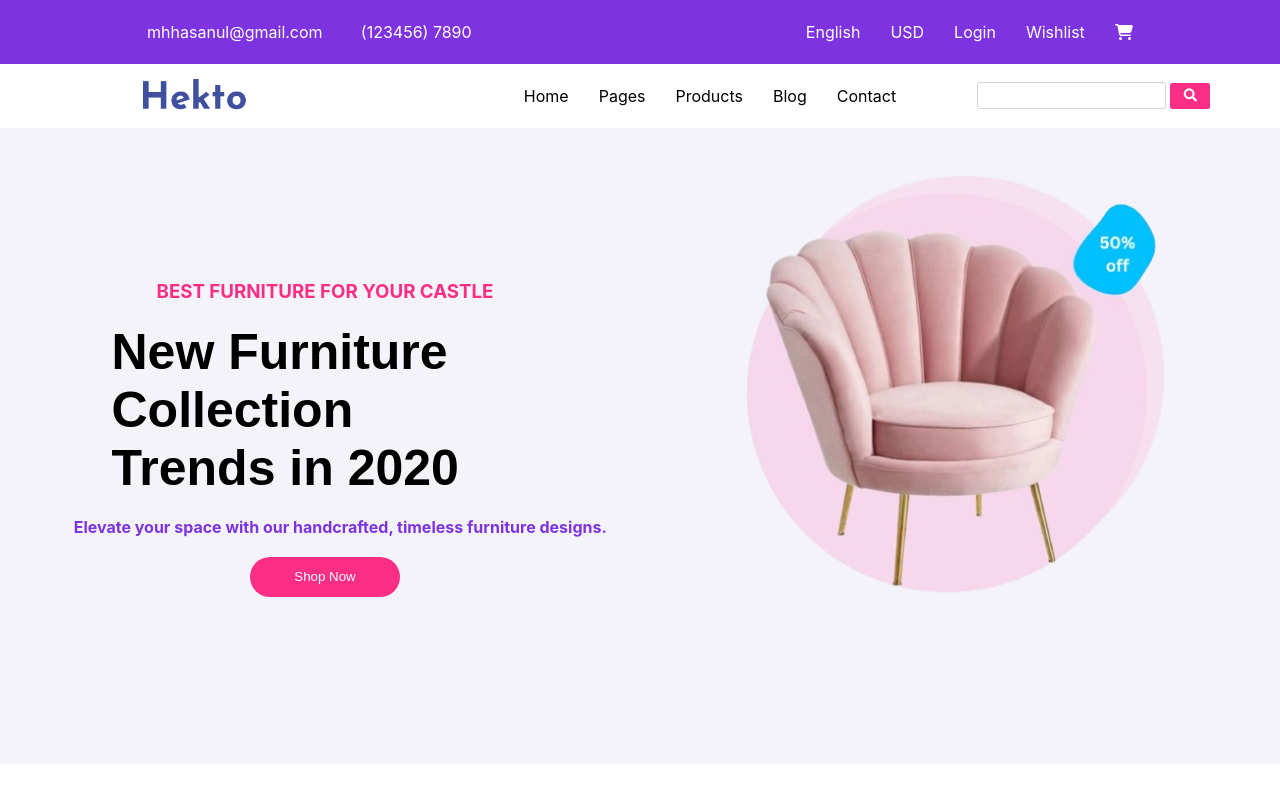
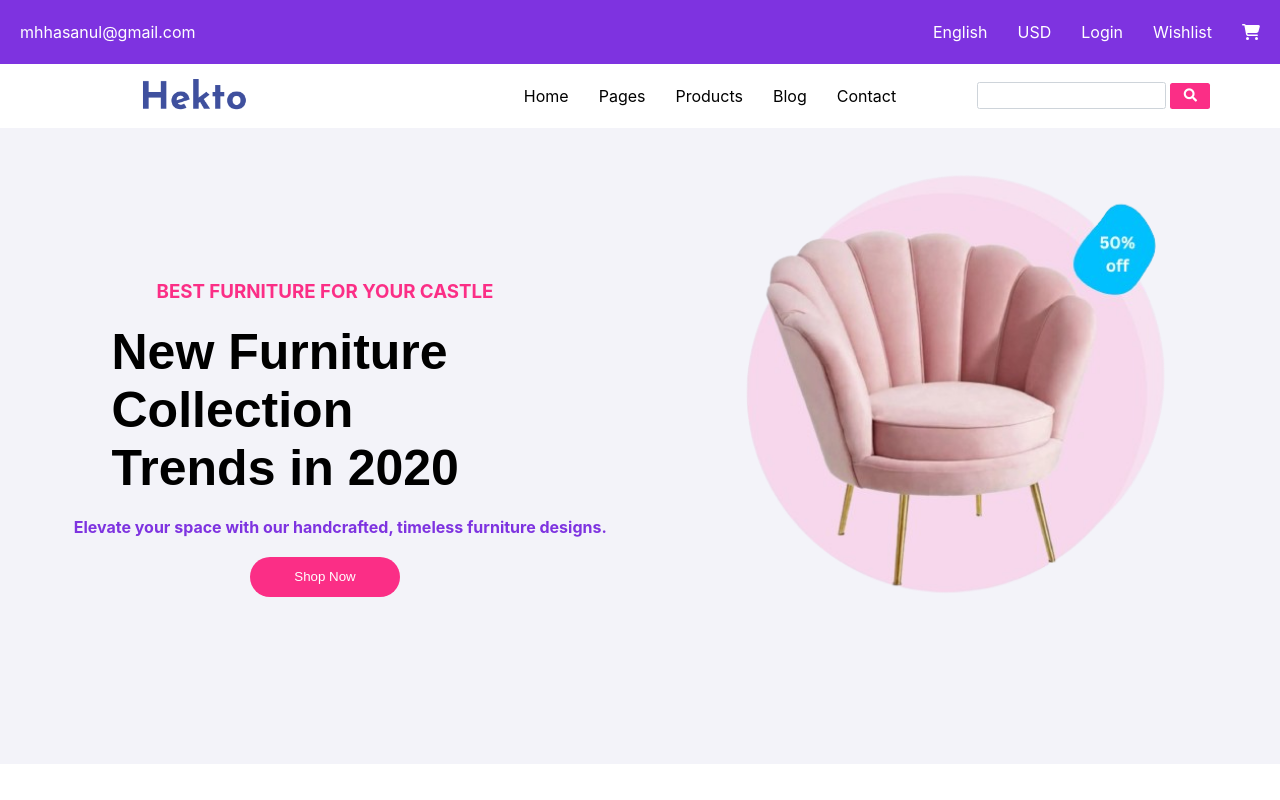
Before and after one commit to mariiawasif/Furniture-Ecommerce-Website, a React (Create React App) app: page / in a window 1280 px wide. Shown: the top 800 px of the page. Built offline with nearby package versions, Linux system fonts and the light colour scheme; a web font is replaced by a local one.

Commit message:
header-styled-component

```diff
--- a/package.json
+++ b/package.json
@@ -14,6 +14,7 @@
     "react-dom": "^18.3.1",
     "react-router-dom": "^6.23.1",
     "react-scripts": "5.0.1",
+    "styled-components": "^6.1.11",
     "web-vitals": "^2.1.4"
   },
   "scripts": {
--- a/src/Components/LandingPage/Header/Header.js
+++ b/src/Components/LandingPage/Header/Header.js
@@ -1,62 +1,125 @@
 import React, { useState } from "react";
+import styled from "styled-components";
 import { FontAwesomeIcon } from '@fortawesome/react-fontawesome';
-import { faSearch, faShoppingCart, faHeart  } from '@fortawesome/free-solid-svg-icons';
-import "./Header.css";
+import { faSearch, faShoppingCart, faHeart } from '@fortawesome/free-solid-svg-icons';
 
-function Header() {
-  const [active, setActive] = useState("header_menu");
-  const [icon, setIcon] = useState("header__toggler");
+const HeaderContainer = styled.nav`
+  display: flex;
+  align-items: center;
+  justify-content: space-between;
+  height: 8vh;
+  background: #7E33E0;
+  padding: 0 2rem;
+
+  @media screen and (max-width: 768px) {
+    padding: 0 1rem;
+  }
+`;
+
+const Brand = styled.a`
+  text-transform: lowercase;
+  color: rgb(255, 255, 255);
+  text-decoration: none;
+`;
+
+const Menu = styled.ul`
+  display: flex;
+  align-items: center;
+  justify-content: space-around;
+  gap: 3rem;
+
+  @media screen and (max-width: 768px) {
+    display: none;
+    flex-direction: column;
+    position: fixed;
+    top: 8vh;
+    left: 0;
+    width: 100%;
+    height: calc(100vh - 8vh);
+    background: #7E33E0;
+    padding: 2rem 0;
+    transform: translateY(-100%);
+    transition: transform 0.3s ease-in-out;
+
+    &.header_active {
+      transform: translateY(0%);
+    }
+  }
+`;
+
+const MenuItem = styled.li`
+  list-style: none;
+`;
+
+const MenuLink = styled.a`
+  text-decoration: none;
+  color: rgb(255, 255, 255);
+`;
+
+const Toggler = styled.div`
+  display: none;
+
+  @media screen and (max-width: 768px) {
+    display: flex;
+    align-items: center;
+    justify-content: space-between;
+    width: 2rem;
+    height: 2rem;
+    flex-direction: column;
+    cursor: pointer;
+    z-index: 10;
+
+    div {
+      width: 100%;
+      height: 0.2rem;
+      background: #fff;
+      transition: transform 0.3s ease-in-out;
+
+      &.line1.toggle {
+        transform: rotate(-45deg) translate(-3px, 2px);
+      }
+
+      &.line3.toggle {
+        transform: rotate(45deg) translate(-3px, -2px);
+      }
+    }
+  }
+`;
+const Header = () => {
+  const [active, setActive] = useState(false);
+  const [toggleIcon, setToggleIcon] = useState(false);
+
   const headerToggle = () => {
-    if (active === "header_menu") {
-      setActive("header_menu header_active");
-    } else setActive("header_menu");
+    setActive(!active);
+    setToggleIcon(!toggleIcon);
+  };
 
-    if (icon === "header__toggler") {
-      setIcon("header__toggler toggle");
-    } else setIcon("header__toggler");
-  };
   return (
-    <nav className="header">
-      <a href="#" className="header_brand">
-        mhhasanul@gmail.com
-      </a>
-      <a href="#" className="header_brand-2">
-        (123456) 7890
-      </a>
-      <ul className={active}>
-        <li className="header__item">
-          <a href="#" className="header__link">
-            English
-          </a>
-        </li>
-        <li className="header__item">
-          <a href="#" className="header__link">
-            USD
-          </a>
-        </li>
-        <li className="header__item">
-          <a href="#" className="header__link">
-            Login
-          </a>
-        </li>
-        <li className="header__item">
-          <a href="#" className="header__link">
-            Wishlist
-
-          </a>
-        </li>
-        <li className="header__item">
-          <a href="#" className="header__link">
-          <FontAwesomeIcon icon={faShoppingCart} />
-          </a>
-        </li>
-      </ul>
-      <div onClick={headerToggle} className={icon}>
-        <div className="line1"></div>
-        <div className="line2"></div>
-        <div className="line3"></div>
-      </div>
-    </nav>
+    <HeaderContainer>
+      <Brand href="#">mhhasanul@gmail.com</Brand>
+      <Menu className={active ? "header_active" : ""}>
+        <MenuItem>
+          <MenuLink href="#">English</MenuLink>
+        </MenuItem>
+        <MenuItem>
+          <MenuLink href="#">USD</MenuLink>
+        </MenuItem>
+        <MenuItem>
+          <MenuLink href="#">Login</MenuLink>
+        </MenuItem>
+        <MenuItem>
+          <MenuLink href="#">Wishlist</MenuLink>
+        </MenuItem>
+        <MenuItem>
+          <MenuLink href="#"><FontAwesomeIcon icon={faShoppingCart} /></MenuLink>
+        </MenuItem>
+      </Menu>
+      <Toggler onClick={headerToggle}>
+        <div className={toggleIcon ? "line1 toggle" : "line1"}></div>
+        <div className={toggleIcon ? "line2 toggle" : "line2"}></div>
+        <div className={toggleIcon ? "line3 toggle" : "line3"}></div>
+      </Toggler>
+    </HeaderContainer>
   );
 }
 
```
Also changed, not shown: src/Components/LandingPage/Navbar/Nav.css (+2 -5 lines), src/logo.svg (deleted), 1 other file (tests, documents, lock files or other folders).
